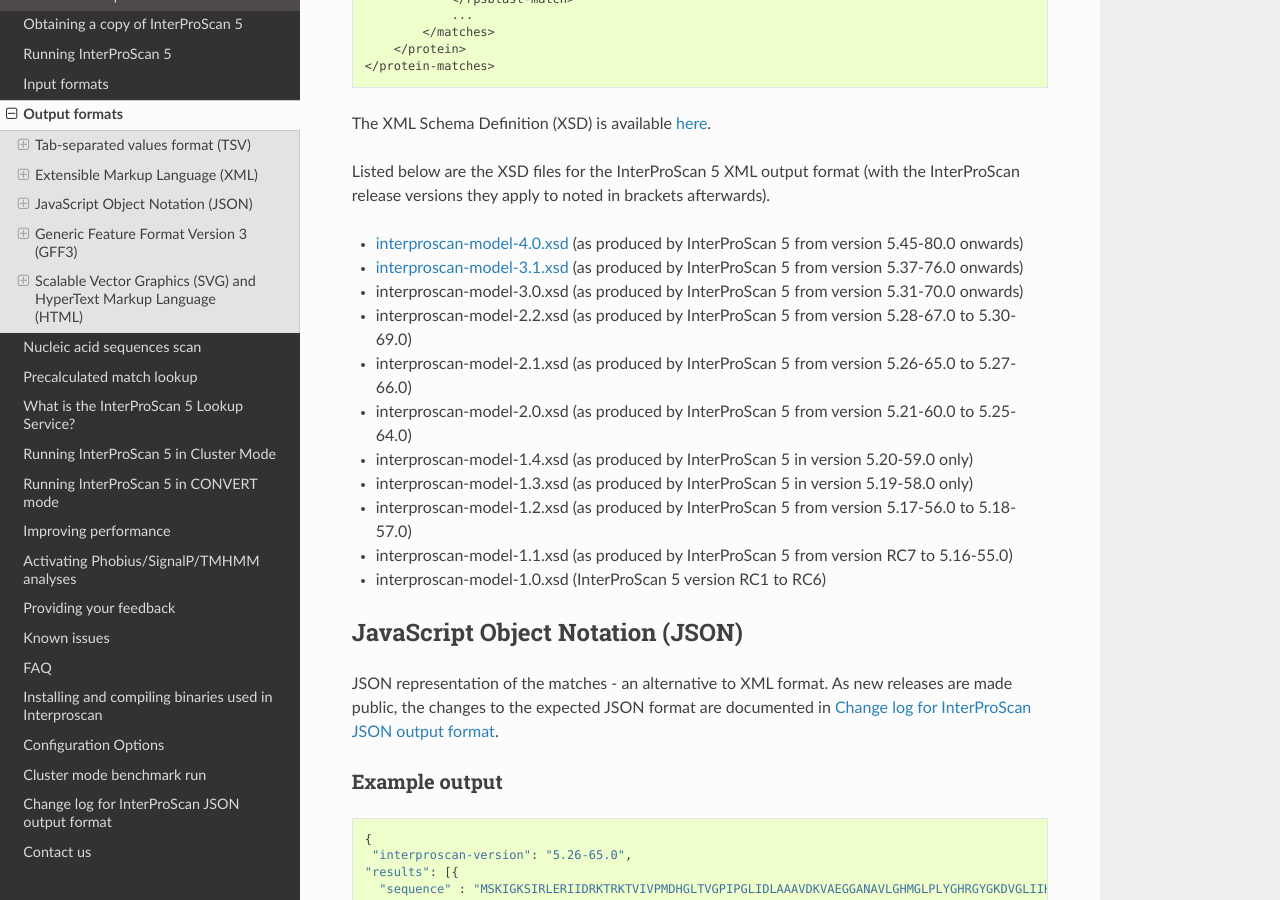
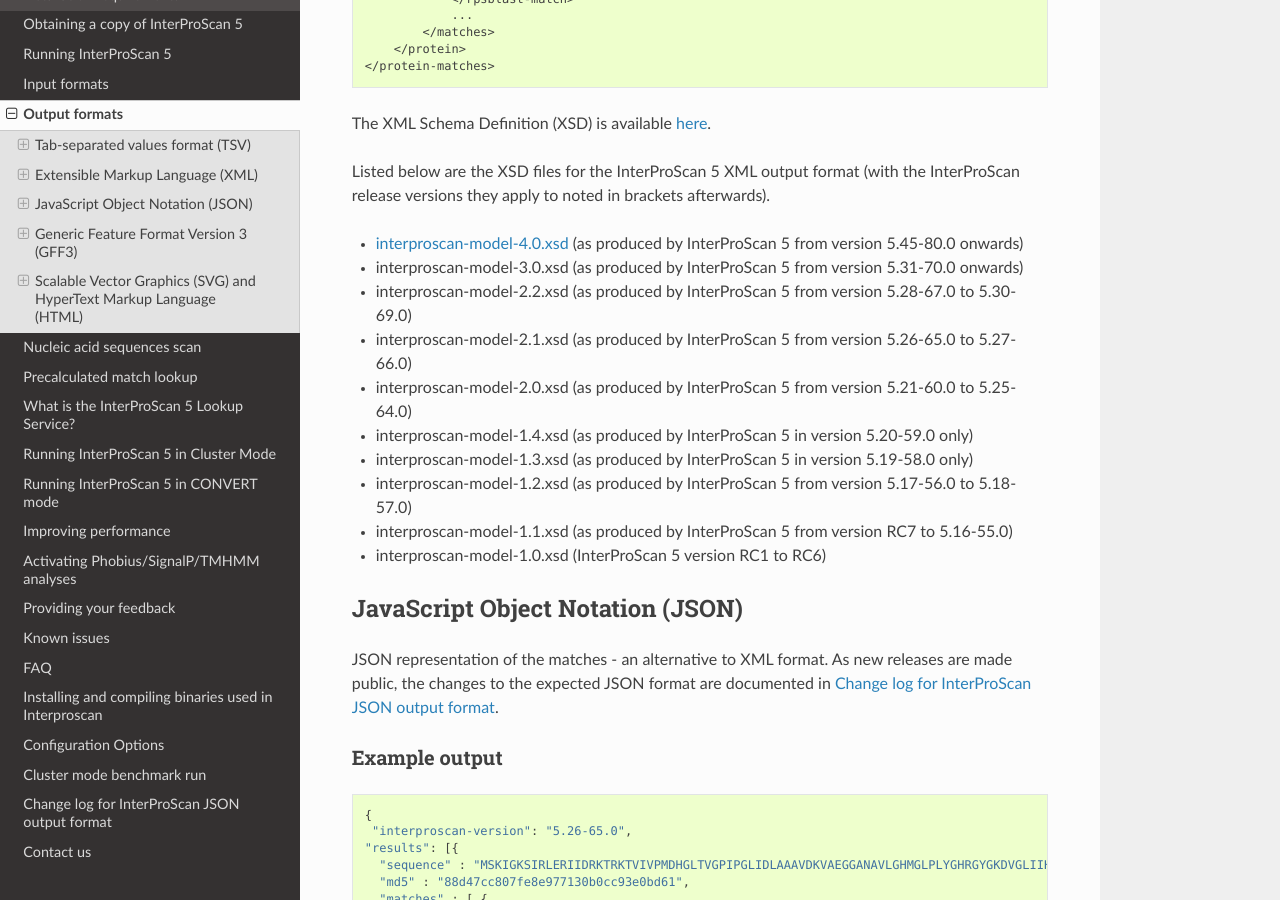
Before and after one commit to ebi-pf-team/interproscan-docs, a Sphinx documentation site: the page built from docs/OutputFormats.rst, in a window 1280 px wide and 900 px high, scrolled down 2848 px. Built offline with Sphinx 7.4.7 and the Read the Docs theme 2.0.0, drawn with Linux system fonts in a browser that asks for light colours.

Commit message:
prepare for release v5.45-80.0 rc4

```diff
--- a/docs/OutputFormats.rst
+++ b/docs/OutputFormats.rst
@@ -162,7 +162,6 @@
 Listed below are the XSD files for the InterProScan 5 XML output format (with the InterProScan release versions they apply to noted in brackets afterwards).
 
 - `interproscan-model-4.0.xsd <ftp://ftp.ebi.ac.uk/pub/software/unix/iprscan/5/schemas/interproscan-model-4.0.xsd>`_ (as produced by InterProScan 5 from version 5.45-80.0 onwards)
-- `interproscan-model-3.1.xsd <ftp://ftp.ebi.ac.uk/pub/software/unix/iprscan/5/schemas/interproscan-model-3.1.xsd>`_ (as produced by InterProScan 5 from version 5.37-76.0 onwards)
 - interproscan-model-3.0.xsd (as produced by InterProScan 5 from version 5.31-70.0 onwards)
 - interproscan-model-2.2.xsd (as produced by InterProScan 5 from version 5.28-67.0 to 5.30-69.0)
 - interproscan-model-2.1.xsd (as produced by InterProScan 5 from version 5.26-65.0 to 5.27-66.0)
```
